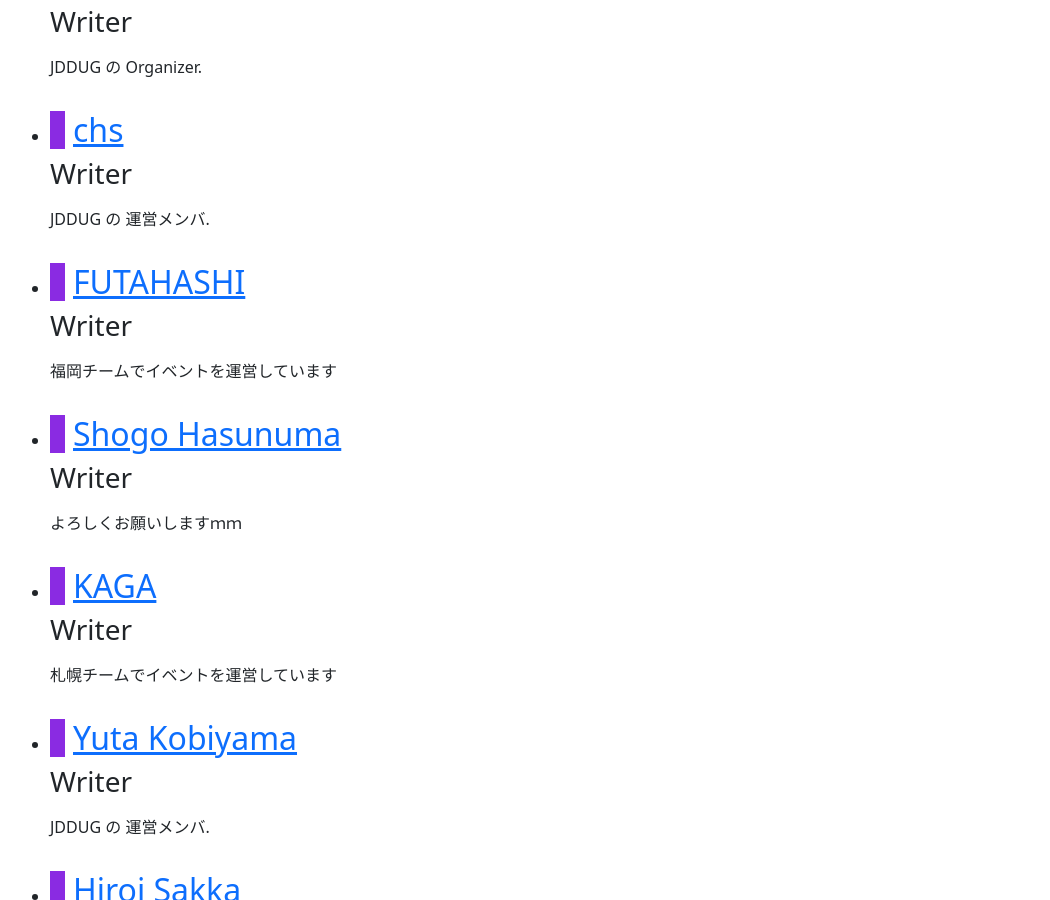
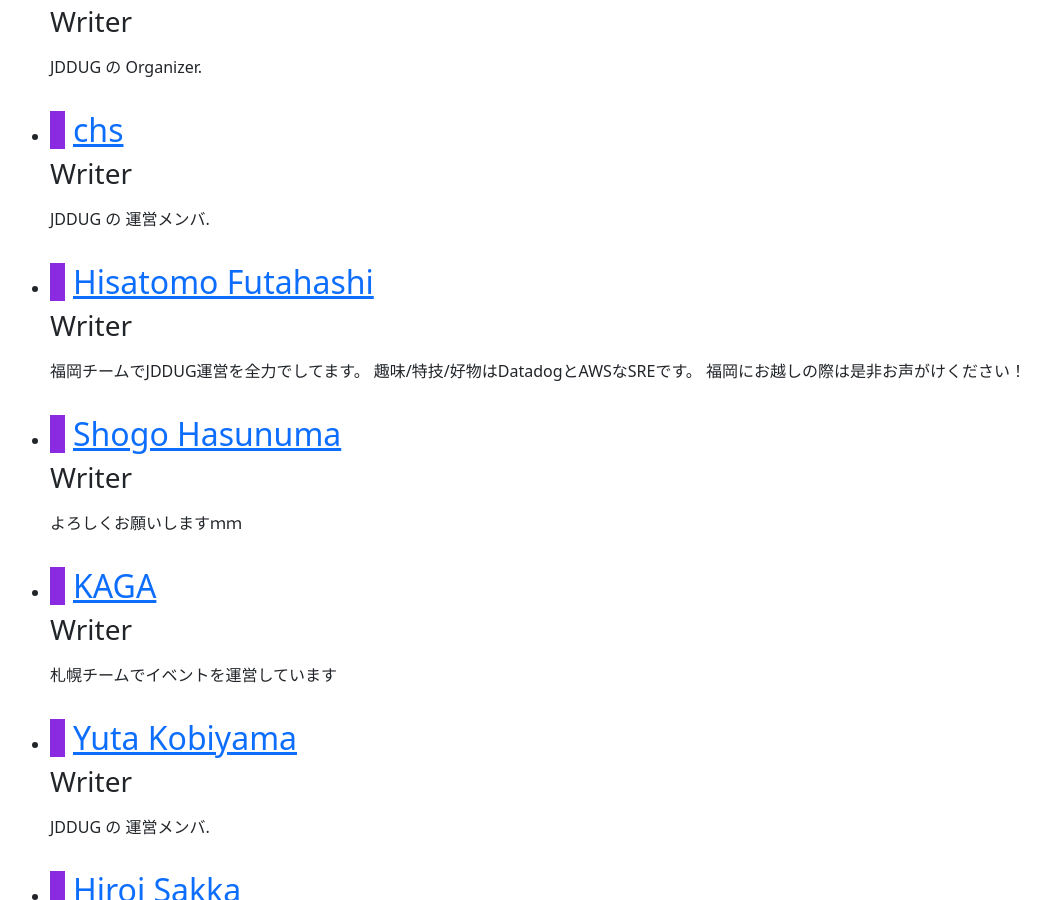
Before and after one commit to jdd-ug/jdd-ug.github.io, a Jekyll site: the page built from staff.html, in a window 1280 px wide and 900 px high, scrolled down 408 px. Shown: the whole window, without its empty margins (64-1114 px from the left). Built offline with Jekyll 4.4.1, drawn with Linux system fonts in a browser that asks for light colours; nearby versions of some CDN libraries.

Commit message:
Update futahashi author profile

```diff
--- a/_authors/futahashi.md
+++ b/_authors/futahashi.md
@@ -2,11 +2,13 @@
 layout: author
 title: Staff
 short_name: futahashi
-name: FUTAHASHI
+name: Hisatomo Futahashi
 position: Writer
-my_url:
-x_id:
-image_url:
+my_url: https://futahashi.com/
+x_id: futahashi
+image_url: https://pbs.twimg.com/profile_images/1934046061972365312/SbANHevQ_400x400.jpg
 ---
 
-福岡チームでイベントを運営しています
+福岡チームでJDDUG運営を全力でしてます。
+趣味/特技/好物はDatadogとAWSなSREです。
+福岡にお越しの際は是非お声がけください！
```
